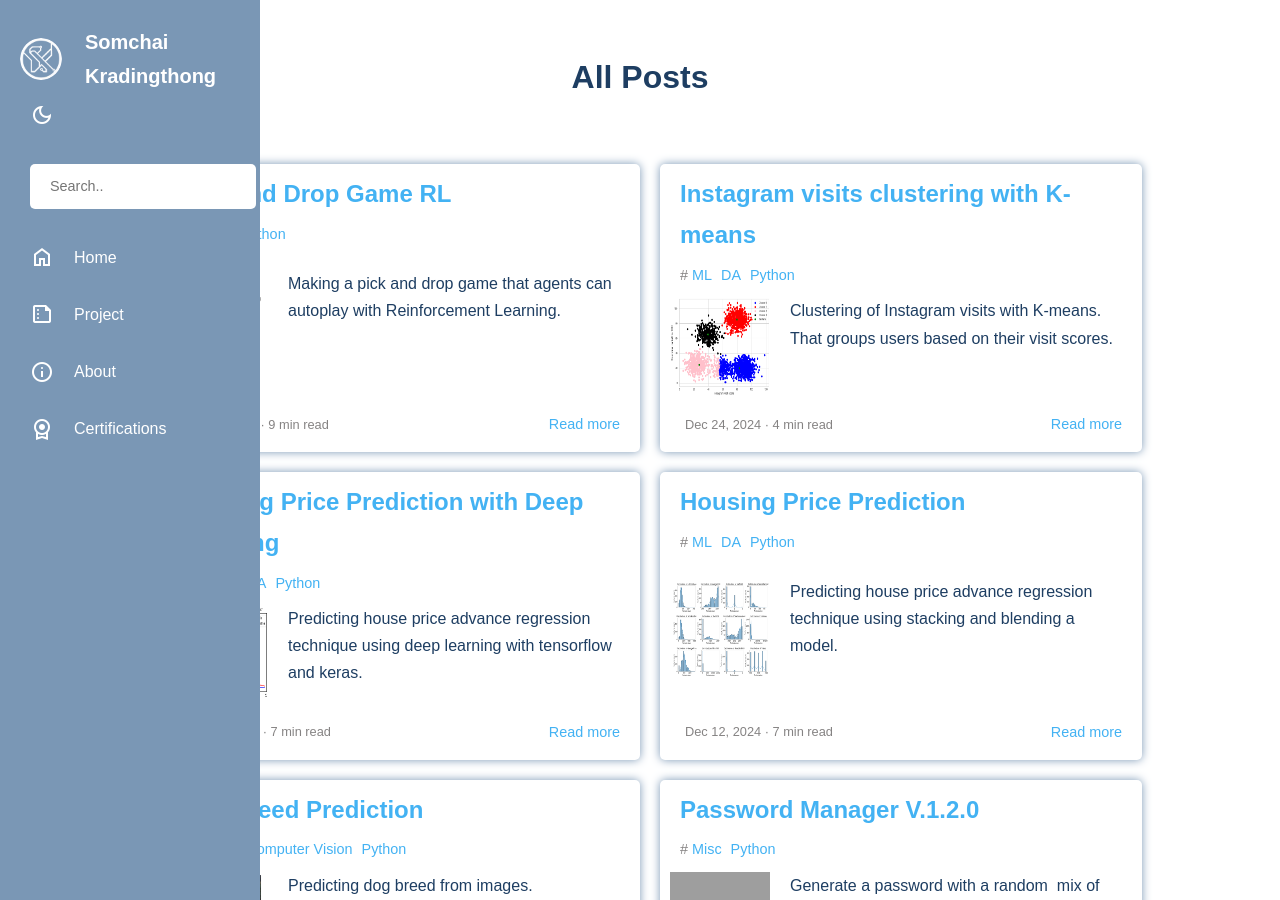
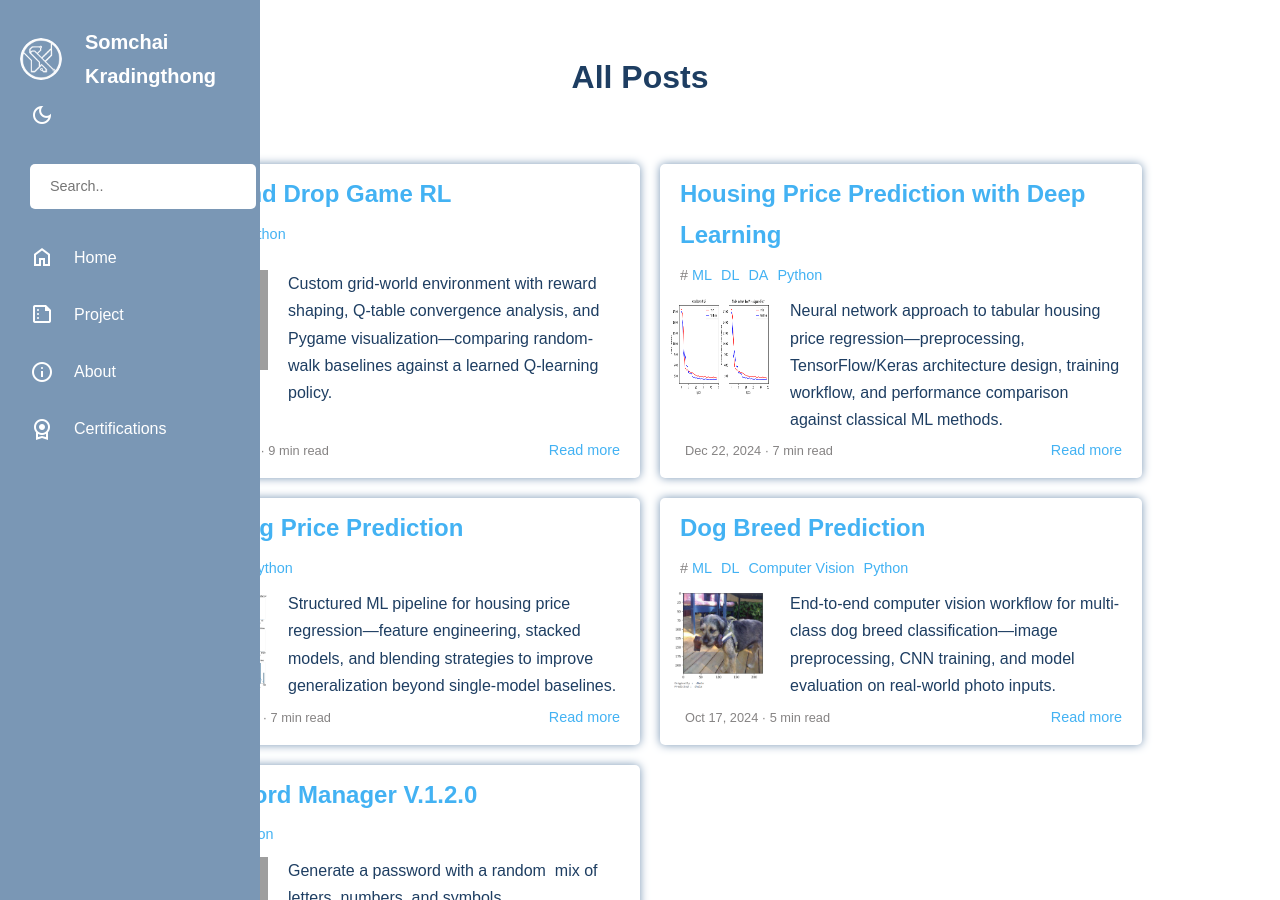
Before and after one commit to sencesco/MyBlog, a Jekyll site: the page built from index.markdown, in a window 1280 px wide and 900 px high. Built offline with Jekyll 4.4.1, drawn with Linux system fonts in a browser that asks for light colours; grey boxes are pictures that could not be loaded.

Commit message:
docs: clarify `README.md` and polish some project explanation

```diff
--- a/_posts/2024-10-17-dog_breed_prediction.markdown
+++ b/_posts/2024-10-17-dog_breed_prediction.markdown
@@ -2,9 +2,9 @@
 layout: post
 title: "Dog Breed Prediction"
 excerpt: >
-    Predicting dog breed from images.
+    End-to-end computer vision workflow for multi-class dog breed classification—image preprocessing, CNN training, and model evaluation on real-world photo inputs.
 date: 2024-10-17
-categories: ["ML","DL","Computer Vision", "Python"]
+categories: ["ML", "DL", "Computer Vision", "Python"]
 image: /assets/image/post_image/dog_breed_1.png
 read_time: 5
 github-repo: https://github.com/sencesco/Deep-Learning/blob/main/dog-breed-prediction.ipynb
--- a/_posts/2024-12-12-house_price_prediction.markdown
+++ b/_posts/2024-12-12-house_price_prediction.markdown
@@ -2,7 +2,7 @@
 layout: post
 title: "Housing Price Prediction"
 excerpt: >
-    Predicting house price advance regression technique using stacking and blending a model.
+    Structured ML pipeline for housing price regression—feature engineering, stacked models, and blending strategies to improve generalization beyond single-model baselines.
 date: 2024-12-12
 categories: ["ML", "DA", "Python"]
 image: /assets/image/post_image/house_price_1.png
--- a/_posts/2024-12-22-house_price_prediction-with-DL.markdown
+++ b/_posts/2024-12-22-house_price_prediction-with-DL.markdown
@@ -2,7 +2,7 @@
 layout: post
 title: "Housing Price Prediction with Deep Learning"
 excerpt: >
-    Predicting house price advance regression technique using deep learning with tensorflow and keras.
+    Neural network approach to tabular housing price regression—preprocessing, TensorFlow/Keras architecture design, training workflow, and performance comparison against classical ML methods.
 date: 2024-12-22
 categories: ["ML", "DL", "DA", "Python"]
 image: /assets/image/post_image/house_price_dl_1.png
--- a/_posts/2024-12-24-k-means -python.markdown
+++ /dev/null
@@ -1,20 +0,0 @@
----
-layout: post_ipynb
-title: "Instagram visits clustering with K-means"
-excerpt: >
-    Clustering of Instagram visits with K-means. That groups users based on their visit scores.
-date: 2024-12-24
-categories: ["ML", "DA", "Python"]
-image: /assets/image/post_image/ig_visit_1.png
-read_time: 4
-github-repo: https://github.com/sencesco/Machine-Learning/blob/main/Instagram%20visits%20clustering/K-means%20clustering_Instagram%20visits%20clustering.ipynb
-colab-link: https://colab.research.google.com/github/sencesco/Machine-Learning/blob/main/Instagram%20visits%20clustering/K-means%20clustering_Instagram%20visits%20clustering.ipynb
----
-
-<div id="notebook-content">
-    https://raw.githubusercontent.com/sencesco/Machine-Learning/refs/heads/main/Instagram%20visits%20clustering/K-means%20clustering_Instagram%20visits%20clustering.ipynb
-</div>
-
-<script type="text/javascript" async
-    src="https://cdnjs.cloudflare.com/ajax/libs/mathjax/2.7.7/MathJax.js?config=TeX-MML-AM_CHTML">
-</script>
--- a/_posts/2025-01-04-pick-and-drop.markdown
+++ b/_posts/2025-01-04-pick-and-drop.markdown
@@ -2,7 +2,7 @@
 layout: post
 title: "Pick and Drop Game RL"
 excerpt: >
-    Making a pick and drop game that agents can autoplay with Reinforcement Learning.
+    Custom grid-world environment with reward shaping, Q-table convergence analysis, and Pygame visualization—comparing random-walk baselines against a learned Q-learning policy.
 date: 2025-01-04
 categories: ["AI", "ML", "Python"]
 image: /assets/image/post_image/pick-and-drop_1.gif
```
Also changed, not shown: README.md, assets/image/post_image/pick-and-drop_1.gif (deleted).
